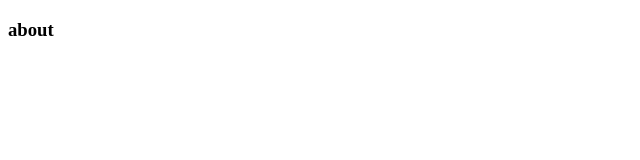
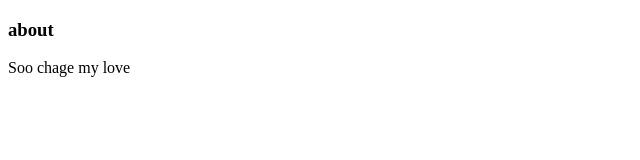
Before and after one commit to emadsezar/project, a plain HTML site: page about.html in a window 1280 px wide. Shown: the whole page, without its empty margins (0-640 px from the left). Drawn offline with Linux system fonts and the light colour scheme.

Commit message:
chage about in github

```diff
--- a/about.html
+++ b/about.html
@@ -6,5 +6,6 @@
 </head>
 <body>
 <h3>about</h3>
+<p>Soo chage my love</p>
 </body>
 </html>
```
